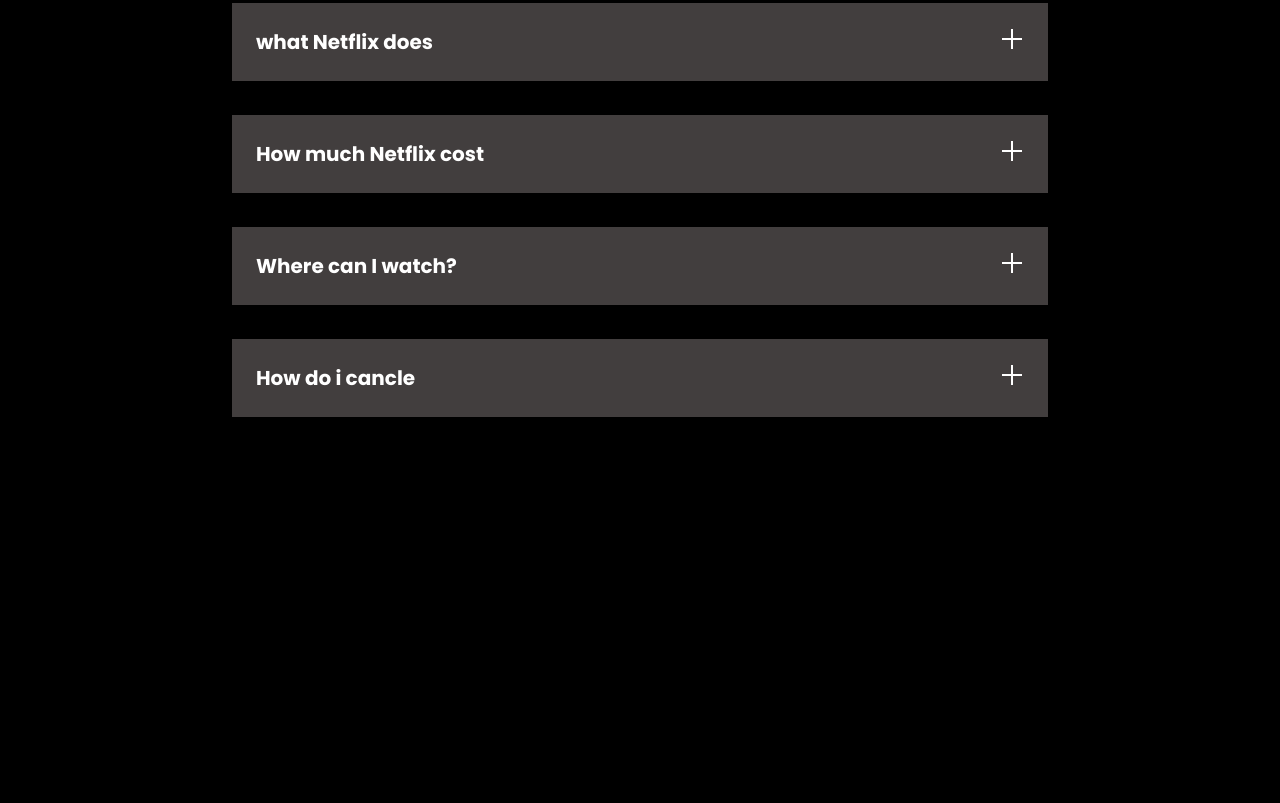
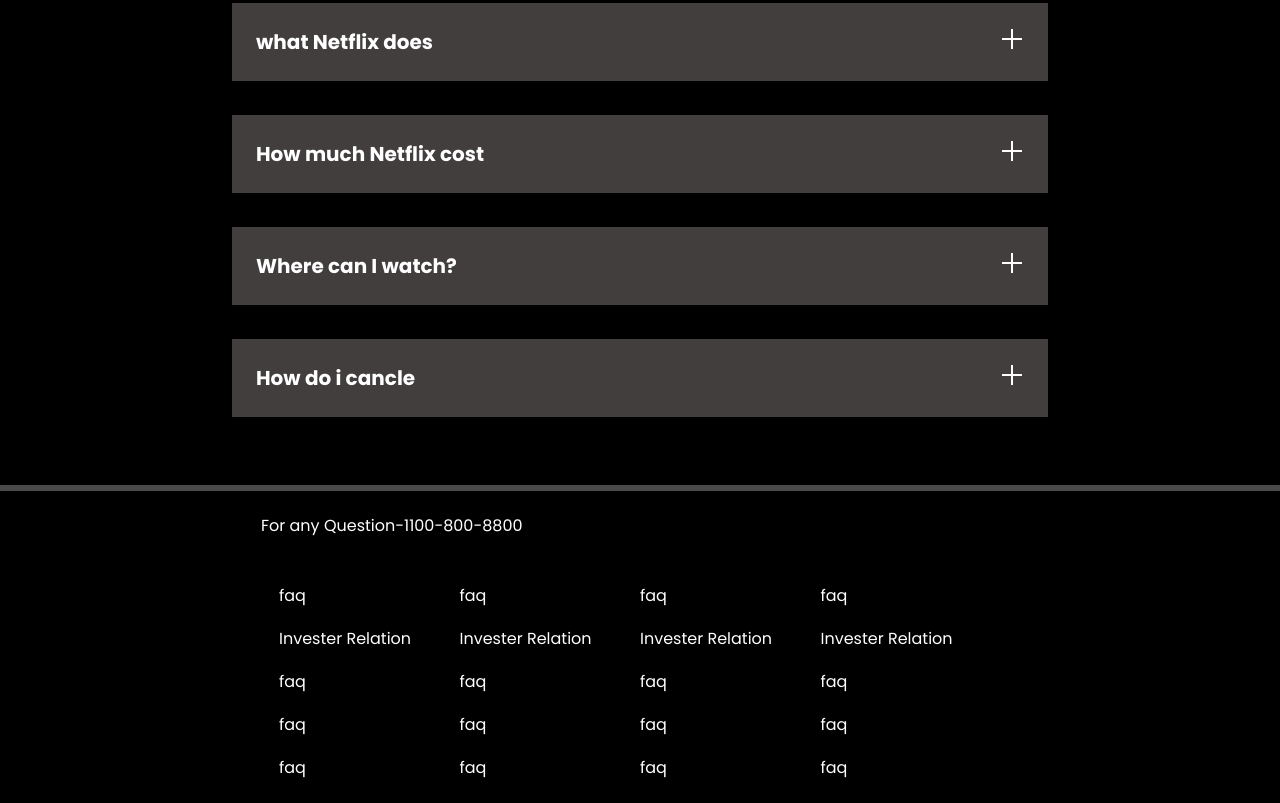
Before and after one commit to rohanbabu069/Netflix_clone, a plain HTML site: page index.html in a window 1280 px wide. Shown: the part 3270-4073 px from the top of the page. Before the commit the page ends 3755 px from the top, so only its background shows below. Drawn offline with Linux system fonts and the light colour scheme; a web font is replaced by a local one.

Commit message:
making footer

```diff
--- a/index.html
+++ b/index.html
@@ -136,6 +136,42 @@
                 </svg>
         </div>
     </section>
+    <div class="sepration">
+
+    </div>
+    <footer>
+        <div class="Questions">For any Question-1100-800-8800</div>
+        <div class="footer">
+        <div class="footer-items">
+            <a href="faq">faq</a>
+            <a href="faq">Invester Relation</a>
+            <a href="faq">faq</a>
+            <a href="faq">faq</a>
+            <a href="faq">faq</a>
+        </div>
+        <div class="footer-items">
+            <a href="faq">faq</a>
+            <a href="faq">Invester Relation</a>
+            <a href="faq">faq</a>
+            <a href="faq">faq</a>
+            <a href="faq">faq</a>
+        </div>
+        <div class="footer-items">
+            <a href="faq">faq</a>
+            <a href="faq">Invester Relation</a>
+            <a href="faq">faq</a>
+            <a href="faq">faq</a>
+            <a href="faq">faq</a>
+        </div>
+        <div class="footer-items">
+            <a href="faq">faq</a>
+            <a href="faq">Invester Relation</a>
+            <a href="faq">faq</a>
+            <a href="faq">faq</a>
+            <a href="faq">faq</a>
+        </div>
+    </div>
+    </footer>
 </body>
 
 </html>
--- a/style.css
+++ b/style.css
@@ -279,3 +279,33 @@ section.first-five > div {
   filter: invert();
   /* filter:invert() is use to changing the color of svg from black to white  */
 }
+footer{
+  color:white;
+  max-width:60vw;
+  margin:auto;
+
+}
+.footer{
+  display: grid;
+  grid-template-columns: 1fr 1fr 1fr 1fr;
+  color:white;
+  padding:23px;
+}
+.footer-items{
+  display:flex;
+  flex-direction:column;
+  gap:18px;
+}
+footer .questions{
+  color:white;
+  margin:2px 5vw;
+  display:flex;
+  padding:3px 0;
+}
+.Questions{
+  padding:22px 5px;
+}
+.footer a{
+  text-decoration: none;
+  color:white;
+}
```
